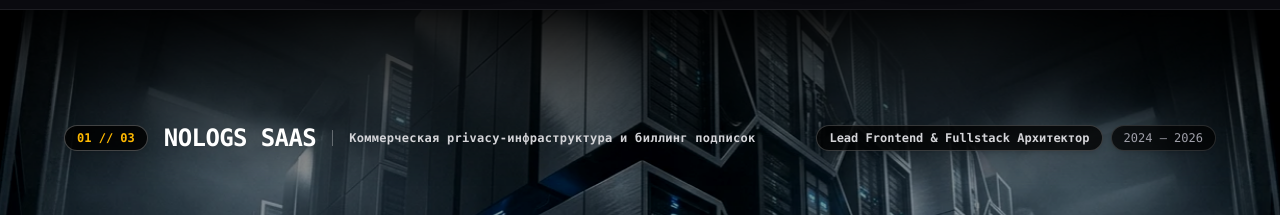
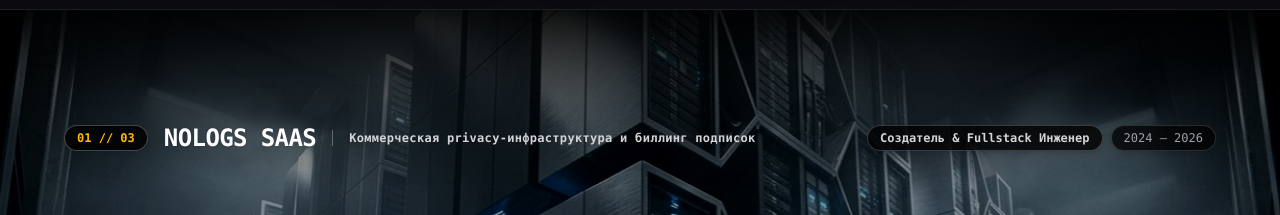
Before and after one commit to heayr/my_portfolio_web, a Next.js app: page / in a window 1280 px wide. Shown: the part 840-1055 px from the top of the page. Built offline with nearby package versions, Linux system fonts and the light colour scheme; no server answers; a web font is replaced by a local one.

Commit message:
refactor(positioning): streamline title to Frontend & Fullstack Engineer, replace corporate buzzwords with battle-tested production facts

```diff
--- a/src/app/layout.tsx
+++ b/src/app/layout.tsx
@@ -6,12 +6,13 @@ const siteUrl = process.env.NEXT_PUBLIC_SITE_URL || 'https://yegor.dev';
 
 export const metadata: Metadata = {
   metadataBase: new URL(siteUrl),
-  title: 'Yegor — Lead Frontend & Fullstack Architect | Portfolio',
+  title: 'Yegor — Frontend & Fullstack Engineer | Portfolio',
   description:
-    'Portfolio of Yegor (heayr): Lead Frontend & Fullstack Architect specializing in React 19, Next.js 15, TypeScript, commercial SaaS architecture, and high-performance Awwwards-caliber digital experiences.',
+    'Portfolio of Yegor (heayr): Frontend & Fullstack Engineer specializing in React 19, Next.js 15, TypeScript, commercial SaaS, and high-performance Awwwards-caliber digital experiences.',
   keywords: [
-    'Frontend Architect',
+    'Frontend Engineer',
     'Fullstack Engineer',
+    'Product Engineer',
     'React 19',
     'Next.js 15',
     'TypeScript',
@@ -22,7 +23,7 @@ export const metadata: Metadata = {
   ],
   authors: [{ name: 'Yegor (heayr)' }],
   openGraph: {
-    title: 'Yegor — Lead Frontend & Fullstack Architect',
+    title: 'Yegor — Frontend & Fullstack Engineer',
     description:
       'Engineering high-performance commercial SaaS, B2B platforms, and bespoke Awwwards-caliber digital experiences. 100/100 PageSpeed obsessed.',
     images: ['/projects/nologs.webp'],
--- a/src/components/hero/TelemetryHUD.tsx
+++ b/src/components/hero/TelemetryHUD.tsx
@@ -30,14 +30,14 @@ const ACTS_META = [
   {
     badge: { en: 'PHASE 03 // B2B SYSTEMS & SAAS', ru: 'ЭТАП 03 // B2B-СИСТЕМЫ И SAAS' },
     short: '03 SAAS',
-    year: 'INFRA // 99.9%',
+    year: 'INFRA // VDS PROD',
     velocity: 'FAULT-TOLERANT',
   },
   {
     badge: { en: 'PHASE 04 // PRODUCTION SCALE', ru: 'ЭТАП 04 // ПРОДАКШЕН И МАСШТАБ' },
     short: '04 SCALE',
     year: 'PROD // 120 FPS',
-    velocity: 'UPTIME: 99.99%',
+    velocity: 'PROD-READY',
   },
   {
     badge: { en: 'PHASE 05 // DESIGN & MOTION CRAFT', ru: 'ЭТАП 05 // ДИЗАЙН И МОУШН-КРАФТ' },
--- a/src/data/faq.ts
+++ b/src/data/faq.ts
@@ -27,8 +27,8 @@ export const faqData: FAQItem[] = [
       ru: 'Какой коммерческий опыт подтверждает эти навыки?',
     },
     a: {
-      en: 'Lead Architect for NoLogs SaaS—a live commercial privacy platform with active paying subscribers, automated YooKassa webhook billing, and real-time Wireguard configurations. Also engineered the Радиоточка advertising platform and bespoke luxury invitation web applications.',
-      ru: 'Ведущий архитектор NoLogs SaaS — действующего сервиса с активными платными подписками, автоматическим приемом платежей через YooKassa и инфраструктурой туннелей. Также создал B2B-платформу агентства Радиоточка и эксклюзивные интерактивные веб-приложения.',
+      en: 'Creator & Software Engineer for NoLogs SaaS—a live commercial privacy platform with active paying subscribers, automated YooKassa webhook billing, and production Wireguard configurations. Also engineered the Радиоточка advertising platform and bespoke luxury invitation web applications.',
+      ru: 'Создатель и разработчик NoLogs SaaS — действующего сервиса с активными платными подписками, автоматическим приемом платежей через YooKassa и инфраструктурой туннелей. Также создал B2B-платформу агентства Радиоточка и эксклюзивные интерактивные веб-приложения.',
     },
   },
   {
--- a/src/data/profile.ts
+++ b/src/data/profile.ts
@@ -14,7 +14,7 @@ export const profileData = {
     ru: 'Москва, Россия (Удаленно по всему миру)',
   },
   roles: {
-    en: 'Lead Frontend & Fullstack Architect',
-    ru: 'Lead Frontend & Fullstack Архитектор',
+    en: 'Frontend & Fullstack Engineer',
+    ru: 'Frontend & Fullstack Инженер',
   },
 };
--- a/src/data/projects.ts
+++ b/src/data/projects.ts
@@ -9,8 +9,8 @@ export const projectsData: ProjectItem[] = [
       ru: 'Коммерческая privacy-инфраструктура и биллинг подписок'
     },
     role: {
-      en: 'Lead Frontend & Fullstack Architect',
-      ru: 'Lead Frontend & Fullstack Архитектор'
+      en: 'Creator & Fullstack Engineer',
+      ru: 'Создатель & Fullstack Инженер'
     },
     period: '2024 — 2026',
     stack: ['Next.js 15', 'TypeScript', 'FastAPI', 'PostgreSQL', 'YooKassa Webhooks', 'Docker', 'WireGuard'],
@@ -37,8 +37,8 @@ export const projectsData: ProjectItem[] = [
       ru: 'B2B-платформа и CMS рекламного агентства полного цикла'
     },
     role: {
-      en: 'Lead Frontend Engineer',
-      ru: 'Ведущий Frontend Инженер'
+      en: 'Frontend & UI Engineer',
+      ru: 'Frontend & UI Инженер'
     },
     period: '2024 — 2025',
     stack: ['React 19', 'Next.js 15', 'Tailwind CSS', 'Fluid Typography', 'Admin CMS'],
--- a/src/i18n/dictionaries/en.ts
+++ b/src/i18n/dictionaries/en.ts
@@ -9,14 +9,14 @@ export const en = {
     timezone: 'MSK (GMT+3)'
   },
   hero: {
-    brandSubtitle: 'LEAD FRONTEND & FULLSTACK ARCHITECT',
+    brandSubtitle: 'FRONTEND & FULLSTACK ENGINEER',
     titleMain: 'ENGINEERING AT THE APEX OF ART & ARCHITECTURE.',
     description: 'Bridging the audacity of Renaissance inventors with hypersonic modern web architecture. Crafting zero-leak commercial SaaS platforms, distributed edge backends, and cinematic Awwwards-caliber digital experiences with React 19 & Next.js 15.',
     scrollDown: 'Scroll to explore works',
     metrics: {
       speed: '100/100 Core Web Vitals',
       blocking: '0ms Total Blocking Time',
-      uptime: '99.99% Production Reliability'
+      uptime: 'High-Uptime Linux VDS Topology'
     }
   },
   works: {
@@ -57,9 +57,9 @@ export const en = {
       {
         num: '04',
         title: 'B2B Platforms & Product Scaling',
-        subtitle: 'Multi-Tenant Systems & 99.9% Production SLA',
-        text: 'Like the Wright Flyer taking flight, engineering only proves its worth when battle-tested by real users. Engineering multi-tenant corporate portals, analytics dashboards, and external media integrations.',
-        tags: ['Enterprise B2B Portals', 'Multi-Tenant Architecture', 'RBAC Security', 'High-Load Caching', 'Media Processing Pipelines', 'Production SLA']
+        subtitle: 'B2B Platforms & Product Reliability',
+        text: 'Like the Wright Flyer taking flight, engineering only proves its worth when battle-tested by real users. Engineering reliable corporate portals, analytics dashboards, and external media integrations.',
+        tags: ['Enterprise B2B Portals', 'Business Interfaces', 'RBAC Security', 'High-Load Caching', 'Media Processing Pipelines', 'Production Reliability']
       },
       {
         num: '05',
--- a/src/i18n/dictionaries/ru.ts
+++ b/src/i18n/dictionaries/ru.ts
@@ -9,14 +9,14 @@ export const ru = {
     timezone: 'МСК (GMT+3)'
   },
   hero: {
-    brandSubtitle: 'LEAD FRONTEND & FULLSTACK АРХИТЕКТОР',
+    brandSubtitle: 'FRONTEND & FULLSTACK ИНЖЕНЕР',
     titleMain: 'ИНЖЕНЕРИЯ НА СТЫКЕ ИСКУССТВА И АРХИТЕКТУРЫ.',
     description: 'Соединяю дерзость инженеров эпохи Возрождения со сверхзвуковой современной веб-архитектурой. Разрабатываю zero-leak коммерческие SaaS-платформы, распределенные edge-бэкенды и кинематографичные Awwwards-интерфейсы на React 19 и Next.js 15.',
     scrollDown: 'Крутите вниз для перехода к кейсам',
     metrics: {
       speed: '100/100 Core Web Vitals',
       blocking: '0ms Total Blocking Time',
-      uptime: '99.99% Production Надежность'
+      uptime: 'Высокая стабильность Linux VDS'
     }
   },
   works: {
@@ -57,9 +57,9 @@ export const ru = {
       {
         num: '04',
         title: 'B2B-системы & Продуктовое масштабирование',
-        subtitle: 'Многопользовательские платформы & SLA 99.9%',
+        subtitle: 'B2B-платформы & Продуктовая надежность',
         text: 'Как первый полет братьев Райт, инженерная идея имеет вес, только когда поднимается в воздух. Разработка корпоративных порталов, аналитических дэшбордов, ролевого доступа (RBAC) и интеграций с внешними медиа-сервисами.',
-        tags: ['Enterprise B2B Portals', 'Multi-Tenant Architecture', 'RBAC Security', 'High-Load Caching', 'Media Processing Pipelines', 'Production SLA']
+        tags: ['Enterprise B2B Portals', 'Бизнес-интерфейсы', 'RBAC Security', 'High-Load Caching', 'Media Processing Pipelines', 'Production Reliability']
       },
       {
         num: '05',
```
Also changed, not shown: src/components/hero/NarrativeCards.tsx (+5 -5 lines), 1 other file (tests, documents, lock files or other folders).
